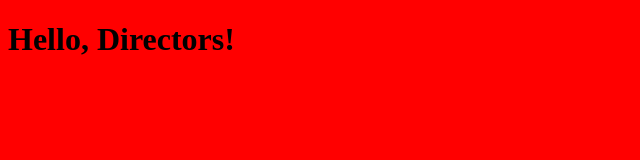
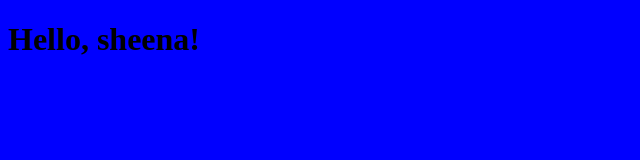
Before and after one commit to ezephoenix/hello-world, a website: page index.html in a window 1280 px wide. Shown: the whole page, without its empty margins (0-640 px from the left). Drawn offline with Linux system fonts and the light colour scheme.

Commit message:
New color and text, and port

```diff
--- a/circle.yml
+++ b/circle.yml
@@ -11,7 +11,8 @@ dependencies:
 
 test:
   override:
-    - docker run -d -p 80:4000 --name hello $IMAGE_NAME:0.$CIRCLE_BUILD_NUM
+    - docker run -d -p 80:80 --name hello $IMAGE_NAME:0.$CIRCLE_BUILD_NUM
+    - curl http://localhost
 
 deployment:
   hub:
--- a/index.html
+++ b/index.html
@@ -1,9 +1,9 @@
 <!DOCTYPE html>
 <html>
 <head>
-    <title>Hello, Directors!</title>
+    <title>Hello, punks!</title>
 </head>
-<body style="background-color: red" />
-<h1>Hello, Directors!</h1>
+<body style="background-color: blue" />
+<h1>Hello, sheena!</h1>
 </body>
 </html>
```
